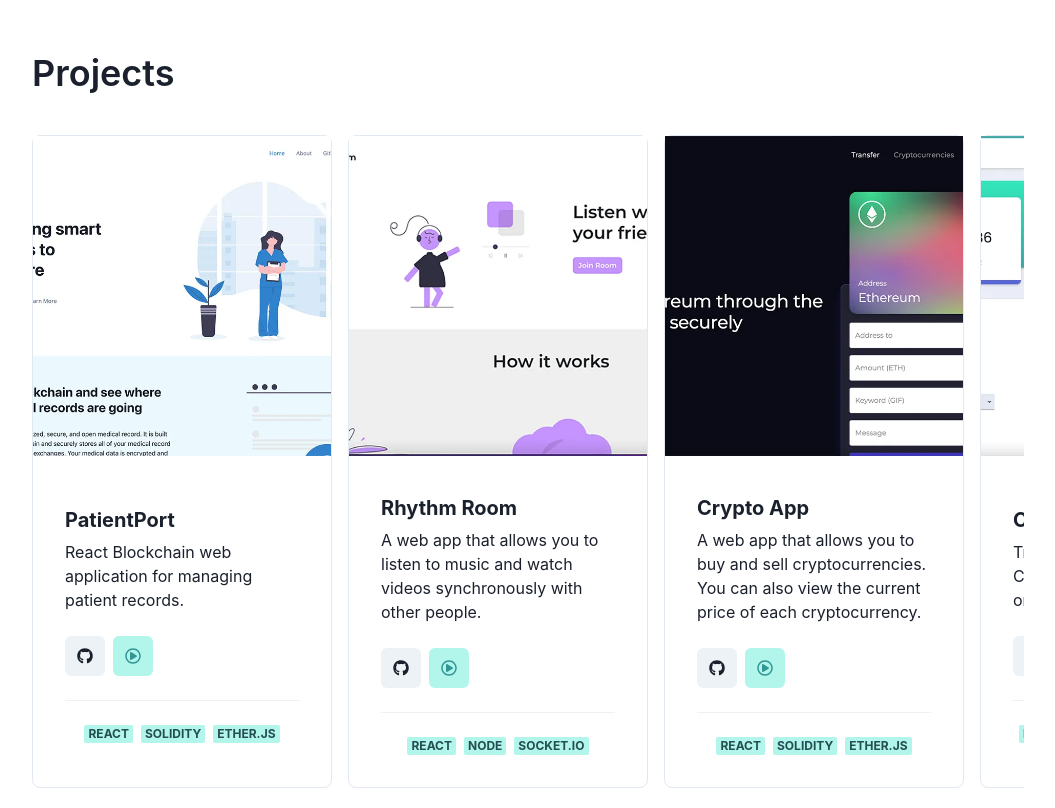
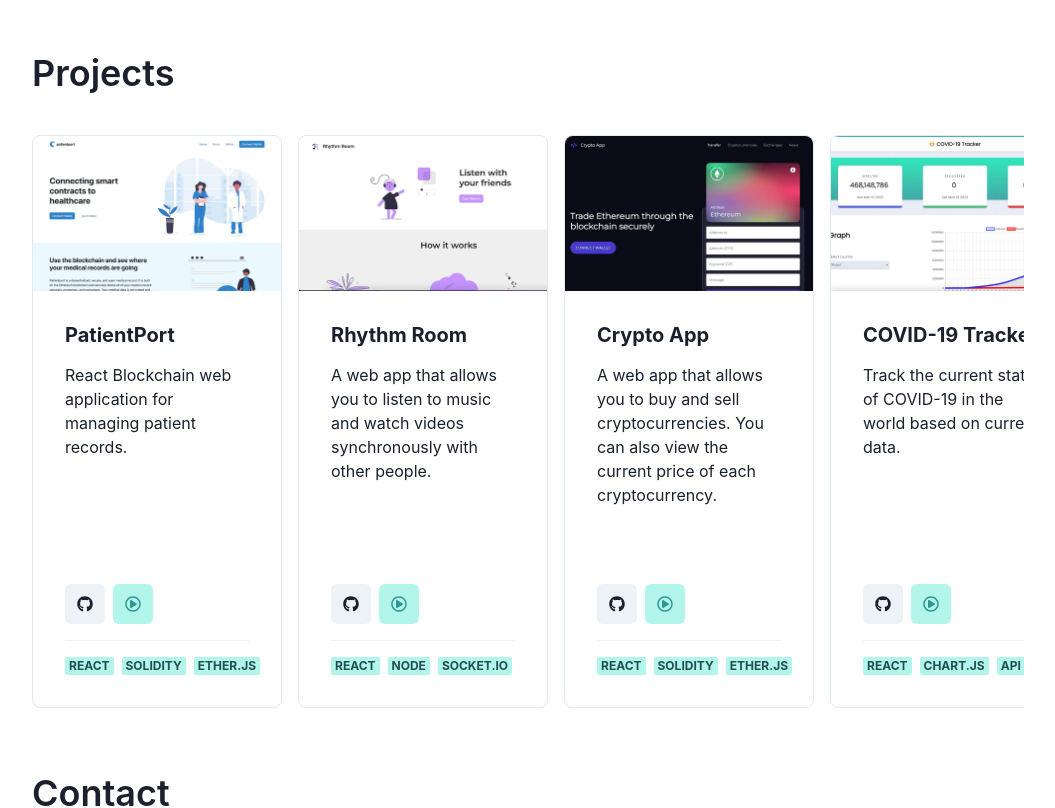
Before and after one commit to jeremy-code/personal-web, a React (Create React App) app: page / in a window 1280 px wide. Shown: the part 980-1788 px from the top of the page, without its empty margins (112-1167 px from the left). Built offline with nearby package versions, Linux system fonts and the light colour scheme.

Commit message:
Refactor Card component

```diff
--- a/src/components/Card/BackCard.tsx
+++ b/src/components/Card/BackCard.tsx
@@ -6,7 +6,9 @@ import { Card } from "components/Card";
 const BackCard = ({ description }: { description: string }) => {
   return (
     <Card>
-      <Text>{description}</Text>
+      <Card.Content justify="center">
+        <Text>{description}</Text>
+      </Card.Content>
     </Card>
   );
 };
--- a/src/components/Card/Card.tsx
+++ b/src/components/Card/Card.tsx
@@ -1,31 +1,71 @@
 import React from "react";
+import { Flex, Image as CImage, Divider, Badge, FlexProps } from "@chakra-ui/react";
 
-import { Stack, Image } from "@chakra-ui/react";
+type CardContentProps = {
+  children: React.ReactNode;
+} & FlexProps;
 
-type CardProps = {
-  children: React.ReactNode;
+const CardContent = ({ children, ...rest }: CardContentProps) => {
+  return (
+    <Flex flexGrow={1} flexDir="column" p={8} h="full" w="full" gap={4} {...rest}>
+      {children}
+    </Flex>
+  );
+};
+
+type CardImageProps = {
   image?: string;
   altText?: string;
 };
 
-const Card = ({ children, image, altText }: CardProps) => {
+const CardImage = ({ image, altText }: CardImageProps) => {
   return (
-    <Stack borderWidth="1px" borderRadius="lg" h="full" w="full" minW="300px">
-      {image && (
-        <Image
-          width="full"
-          height="xs"
-          objectFit="cover"
-          draggable="false"
-          src={image}
-          alt={altText}
-        />
-      )}
-      <Stack flexGrow={1} gap={4} align="center" justifyContent="center" p={8}>
-        {children}
-      </Stack>
-    </Stack>
+    <CImage
+      height="200px"
+      borderTopRadius="lg"
+      objectFit="cover"
+      draggable="false"
+      src={image}
+      alt={altText}
+    />
   );
 };
 
+type CardFooterProps = {
+  children: React.ReactNode;
+  tags: string[];
+};
+
+const CardFooter = ({ children, tags }: CardFooterProps) => {
+  return (
+    <Flex flexDir="column" gap={4} px={8} pb={8}>
+      {children}
+      <Divider />
+      <Flex gap={2}>
+        {tags.map((tag: string) => (
+          <Badge key={tag} variant="subtle" colorScheme="teal">
+            {tag}
+          </Badge>
+        ))}
+      </Flex>
+    </Flex>
+  );
+};
+
+type CardProps = {
+  children: React.ReactNode;
+} & FlexProps;
+
+const Card = ({ children, ...rest }: CardProps) => {
+  return (
+    <Flex flexDir="column" borderWidth="1px" borderRadius="lg" h="full" w="full" {...rest}>
+      {children}
+    </Flex>
+  );
+};
+
+Card.Image = CardImage;
+Card.Content = CardContent;
+Card.Footer = CardFooter;
+
 export default Card;
--- a/src/components/Card/FrontCard.tsx
+++ b/src/components/Card/FrontCard.tsx
@@ -7,6 +7,7 @@ import { FrontCardProps } from "utils/const";
 const FrontCard = ({ title, subtitle, icon }: FrontCardProps) => {
   return (
     <Card>
+      <Card.Content align="center">
         <Box>
           <Badge>{subtitle}</Badge>
         </Box>
@@ -16,6 +17,7 @@ const FrontCard = ({ title, subtitle, icon }: FrontCardProps) => {
         <Heading as="h4" size="md" fontWeight="normal">
           {title}
         </Heading>
+      </Card.Content>
     </Card>
   );
 };
--- a/src/components/Card/ProjectCard.tsx
+++ b/src/components/Card/ProjectCard.tsx
@@ -1,42 +1,37 @@
 import React from "react";
-import { Card } from "components/Card";
-import { Heading, Text, Badge, Stack, Flex, IconButton, Divider, Link } from "@chakra-ui/react";
+import { Heading, Text, ButtonGroup, IconButton, Link } from "@chakra-ui/react";
 import { FaGithub, FaRegPlayCircle } from "react-icons/fa";
 
+import { Card } from "components/Card";
 import { CarouselCard } from "utils/const";
 
 const ProjectCard = ({ title, tags, description, github, link, image }: CarouselCard) => {
   return (
-    <Card image={image} altText={title}>
-      <Stack w="full">
+    <Card w="250px">
+      <Card.Image image={image} altText={title} />
+      <Card.Content>
         <Heading as="h3" size="md">
           {title}
         </Heading>
         <Text>{description}</Text>
-      </Stack>
-      <Flex justify="flex-start" w="full" gap={2}>
-        <IconButton aria-label="github" icon={<FaGithub />} as={Link} href={github} isExternal />
+      </Card.Content>
+      <Card.Footer tags={tags}>
+        <ButtonGroup>
+          <IconButton as={Link} href={github} aria-label="github" isExternal icon={<FaGithub />} />
           <IconButton
+            as={Link}
+            href={link}
+            aria-label="demo"
+            isExternal
+            icon={<FaRegPlayCircle />}
             bg="teal.100"
             color="teal.500"
             _hover={{
               bg: "teal.200",
             }}
-          aria-label="demo"
-          icon={<FaRegPlayCircle />}
-          as={Link}
-          href={link}
-          isExternal
           />
-      </Flex>
-      <Divider />
-      <Flex gap={2}>
-        {tags.map((tag) => (
-          <Badge key={tag} variant="subtle" colorScheme="teal">
-            {tag}
-          </Badge>
-        ))}
-      </Flex>
+        </ButtonGroup>
+      </Card.Footer>
     </Card>
   );
 };
--- a/src/utils/const.ts
+++ b/src/utils/const.ts
@@ -1,6 +1,4 @@
 import { IconType } from "react-icons";
-import { patientport, rhythmRoom, cryptoApp, covidTracker } from "assets";
-
 import {
   FaGraduationCap,
   FaCode,
@@ -9,6 +7,8 @@ import {
   FaLinkedin,
   FaEnvelope,
 } from "react-icons/fa";
+
+import { patientport, rhythmRoom, cryptoApp, covidTracker } from "assets";
 
 export type FrontCardProps = {
   title: string;
@@ -69,7 +69,7 @@ export const ABOUT_CARDS = [
     },
     back: {
       description:
-        "I am a full-stack developer with a passion for building web applications. I have experience with React, Node, and Express, and many other langugages and technologies.",
+        "I am a full-stack developer with a passion for building web applications. I have experience with React, Node, Express, and many other langugages and technologies.",
     },
   },
   {
@@ -162,7 +162,7 @@ export const PROJECT_CARDS: Array<CarouselCard> = [
   },
   {
     title: "COVID-19 Tracker",
-    tags: ["React", "Chart.js", "COVID-19 API"],
+    tags: ["React", "Chart.js", "API"],
     description: "Track the current status of COVID-19 in the world based on current data.",
     github: "https://github.com/jeremynguyencs/covid-tracker",
     link: "https://covid-tracker.herokuapp.com/",
```
Lines whose indentation alone changed are shown as unchanged.
